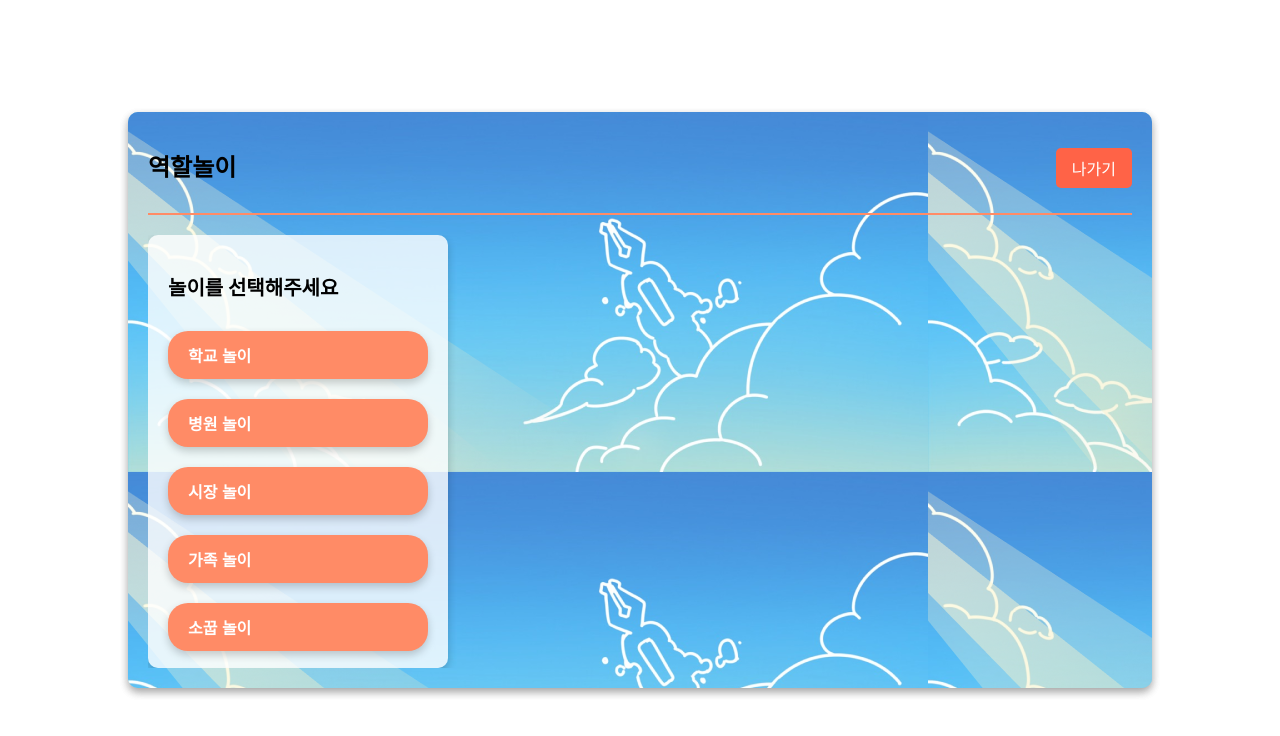
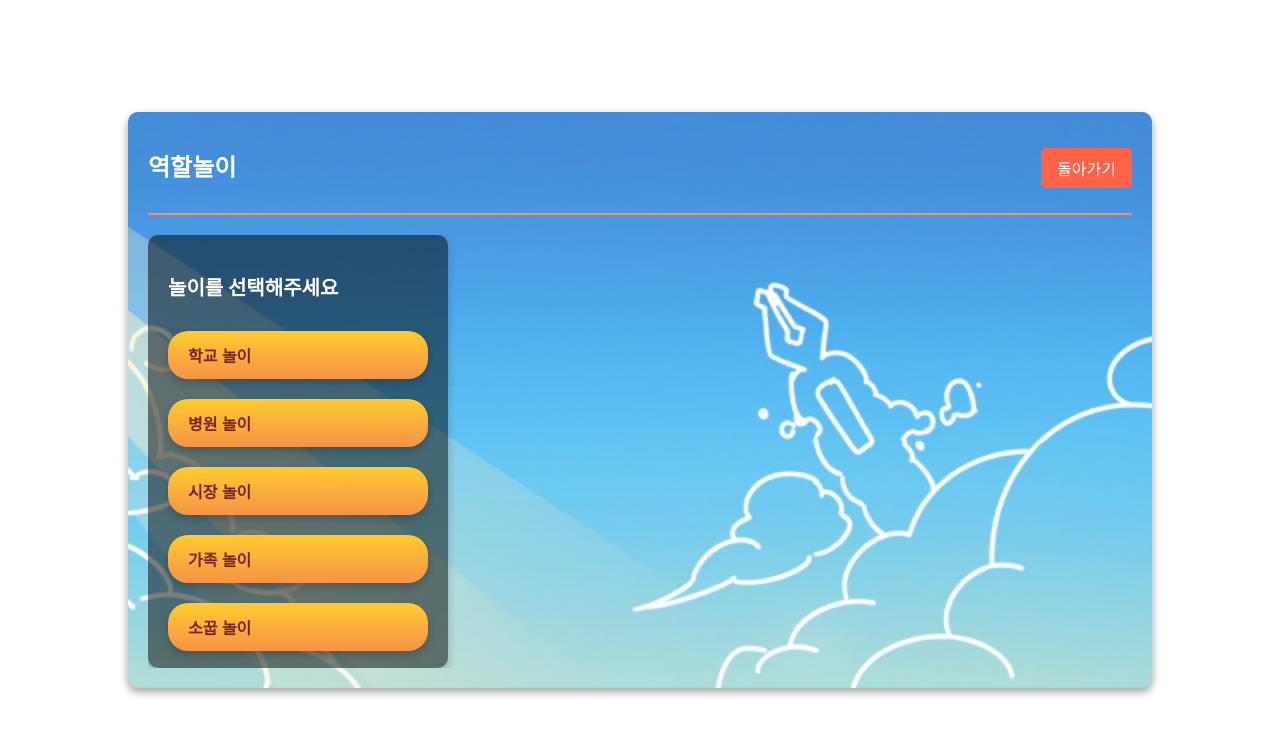
Before and after one commit to Prize-Three/roleplay_frontend, a React (Create React App) app: page /situation in a window 1280 px wide. Shown: the top 736 px of the page. Built offline with nearby package versions, Linux system fonts and the light colour scheme.

Commit message:
버튼 스타일 적용

```diff
--- a/src/pages/Home/Home.jsx
+++ b/src/pages/Home/Home.jsx
@@ -13,8 +13,8 @@ function Home() {
         <Layout>
             <div className={styles.homeWrap}>
                 <div className={styles.buttonWrap}>
-                    <button onClick={() => navigate('/voice-manage')}>음성 관리</button>
-                    <button onClick={() => navigate('/total-result')}>스크립트 관리</button>
+                    <button onClick={() => navigate('/voice-manage')}>🔊 음성 관리</button>
+                    <button onClick={() => navigate('/total-result')}>📝 스크립트 관리</button>
                 </div>
                 <div className={styles.homeContentWrap}>
                     <div className={styles.homeDiv}>
--- a/src/pages/Situation/Situation.jsx
+++ b/src/pages/Situation/Situation.jsx
@@ -28,7 +28,7 @@ function Situation() {
             <div className={styles.situationWrap}>
                 <div className={styles.header}>
                     <h1 className={styles.title}>역할놀이</h1>
-                    <button onClick={handleExit} className={styles.exitButton}>나가기</button>
+                    <button onClick={handleExit} className={styles.exitButton}>돌아가기</button>
                 </div>
                 <div className={styles.content}>
                     <div className={styles.leftPanel}>
@@ -45,13 +45,13 @@ function Situation() {
                             <button onClick={() => handleRolePlaySelect('가족 놀이')} className={styles.gameTypeButton}>가족 놀이</button>
                             <button onClick={() => handleRolePlaySelect('소꿉 놀이')} className={styles.gameTypeButton}>소꿉 놀이</button>
                         </div>
-                        <button onClick={handleNextStep} className={styles.startButton}>시작하기</button>
                     </div>
                     {selectedGameType && (
                         <div className={styles.rightPanel}>
                             <h3>{selectedGameType}에 대한 세부 설정</h3>
                             <p>음성 설정</p>
                             <p>역할 설정</p>
+                            <button onClick={handleNextStep} className={styles.startButton}>시작하기</button>
                         </div>
                     )}
                 </div>
--- a/src/pages/Situation/Situation.module.scss
+++ b/src/pages/Situation/Situation.module.scss
@@ -4,6 +4,9 @@
     display: flex;
     flex-direction: column;
     background-image: url('../../../public/assets/situation/situationImg.png');
+    background-size: cover; /* 이미지가 요소를 덮도록 설정 */
+    background-position: center; /* 이미지가 중앙에 위치하도록 설정 */
+    background-repeat: no-repeat; /* 이미지가 반복되지 않도록 설정 */
     border-radius: 10px;
     box-shadow: 0 4px 8px rgba(0, 0, 0, 0.2);
     padding: 20px;
@@ -22,6 +25,7 @@
 .title {
     font-size: 24px;
     font-weight: bold;
+    color: white;
 }
 
 .exitButton {
@@ -52,7 +56,7 @@
     width: 300px; /* 고정된 너비 */
     display: flex;
     flex-direction: column;
-    background-color: rgba(255, 255, 255, 0.8); /* 연한 흰색 배경 */
+    background-color: rgba(0, 0, 0, 0.5); /* 연한 흰색 배경 */
     border-radius: 10px;
     margin-right: 10px;
     padding: 20px;
@@ -66,6 +70,7 @@
     font-size: 20px;
     margin-bottom: 20px;
     font-weight: bold;
+    color: white;
 }
 
 .gameTypeBox {
@@ -76,8 +81,8 @@
 }
 
 .gameTypeButton {
-    background-color: #FF8B66; /* 배경색 - 주황색 */
-    color: #FFFFFF; /* 폰트 색상 - 흰색 */
+    background: linear-gradient(to bottom, #FFCC30, #F59346); /* 그라데이션 배경 */
+    color: #752626; /* 폰트 색상 - 흰색 */
     font-weight: bold; /* 폰트 두껍게 */
     border: none; /* 테두리 없음 */
     padding: 12px 20px; /* 패딩 설정 */
@@ -93,16 +98,18 @@
     box-shadow: 0 4px 8px rgba(0, 0, 0, 0.2);
 
     /* 호버 효과 */
-    transition: background-color 0.3s ease, transform 0.3s ease;
+    transition: background-color 0.3s ease, transform 0.3s ease, box-shadow 0.3s ease;
 }
 
 .gameTypeButton:hover {
-    background-color: #FFA984; /* 호버시 배경색 밝은 주황색 */
+    background: linear-gradient(to bottom, #FFDA79, #FF974B); /* 호버시 배경색 밝은 주황색 */
+    box-shadow: 0 6px 12px rgba(0, 0, 0, 0.3); /* 호버시 더 강한 그림자 */
 }
 
 .gameTypeButton:active {
-    background-color: #FF8B66; /* 클릭시 배경색 원래 주황색 */
-    transform: translateY(1px); /* 클릭시 약간 아래로 이동 효과 */
+    background: linear-gradient(to bottom, #FFC74D, #F67B36); /* 클릭시 배경색 원래 주황색 */
+    transform: translateY(2px); /* 클릭시 약간 아래로 이동 효과 */
+    box-shadow: 0 2px 4px rgba(0, 0, 0, 0.2); /* 클릭시 더 약한 그림자 */
 }
 
 .startButton {
@@ -121,10 +128,30 @@
     }
 }
 
+.startButton {
+    background: linear-gradient(to bottom, #91B134, #468A49); /* 그라데이션 배경 */
+    color: white; /* 폰트 색상 - 흰색 */
+    border: none; /* 테두리 없음 */
+    padding: 10px 20px; /* 패딩 설정 */
+    border-radius: 20px; /* 둥근 모서리 */
+    font-weight: bold; /* 폰트 두껍게 */
+    font-size: 18px; /* 폰트 크기 */
+    margin-top: 20px; /* 위아래 마진 설정 */
+    cursor: pointer; /* 커서 포인터로 변경 */
+    align-self: center;
+    outline: none; /* 포커스시 테두리 제거 */
+
+    /* 그림자 효과 */
+    box-shadow: 0 4px 8px rgba(0, 0, 0, 0.2);
+
+    /* 호버 효과 */
+    transition: background-color 0.3s ease, transform 0.3s ease, box-shadow 0.3s ease;
+}
+
 .rightPanel {
     flex: 1;
-    background-color: #FFF8DC; /* 연한 주황색 배경 */
-    border-left: 2px solid #FF8B66; /* 진한 주황색 테두리 */
+    background-color: #FCF5DF; /* 연한 주황색 배경 */
+    // border-left: 2px solid #FF8B66; /* 진한 주황색 테두리 */
     display: flex;
     flex-direction: column;
     justify-content: center;
```
